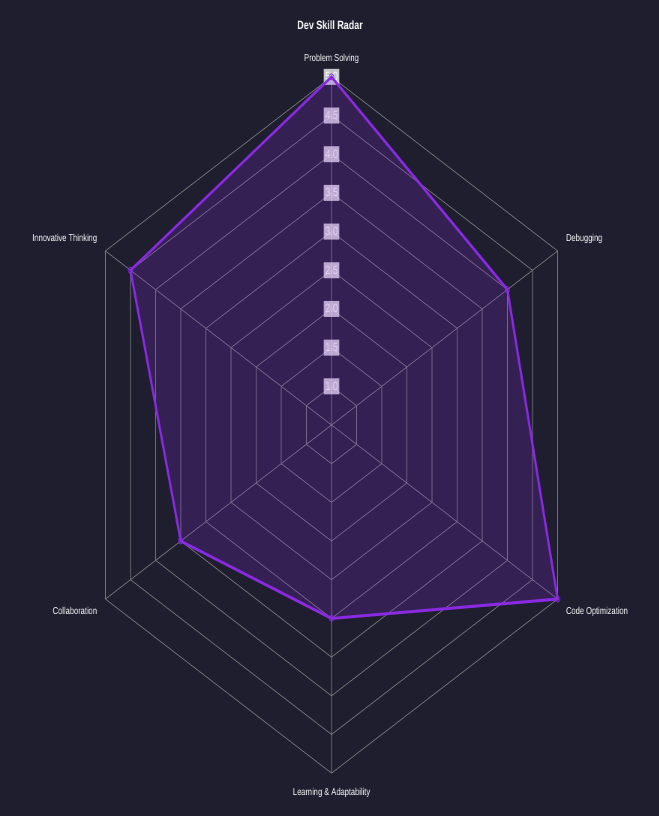
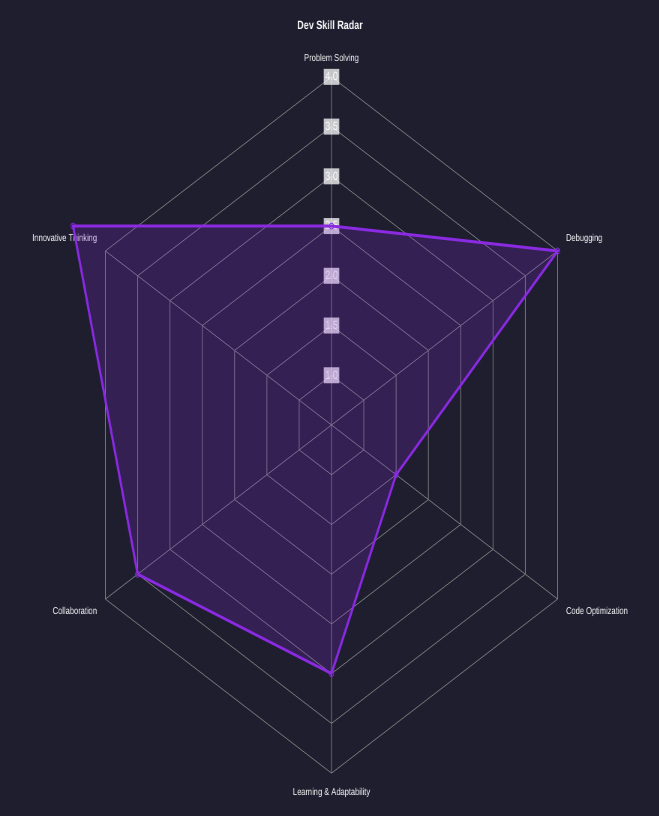
Before and after one commit to QuinFaye/Notion-radar-chart, a plain HTML site: page index.html in a window 1280 px wide. Shown: the whole page, without its empty margins (310-969 px from the left). Drawn offline with nearby package versions, Linux system fonts and the light colour scheme.

Commit message:
Update index.html

```diff
--- a/index.html
+++ b/index.html
@@ -40,7 +40,7 @@
 
         datasets: [{
           label: 'Skill Level',
-          data: [5, 4, 5, 3, 3.5, 4.5],
+          data: [2.5, 4, 1.5, 3, 3.5, 4.5],
           fill: true,
           backgroundColor: 'rgba(138,43,226, 0.2)',
           borderColor: 'rgba(138,43,226, 1)',
@@ -62,7 +62,7 @@
         scales: {
           r: {
             min: 0.5,
-            max: 5,
+            max: 4,
             angleLines: { color: 'gray' },
             grid: { color: 'gray' },
             pointLabels: { color: 'white' },
```
